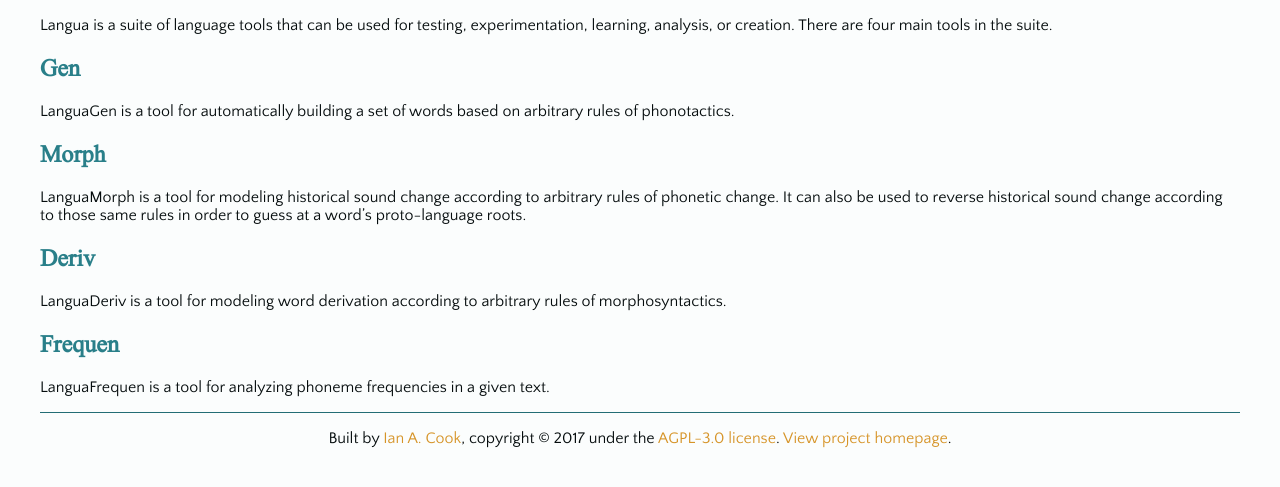
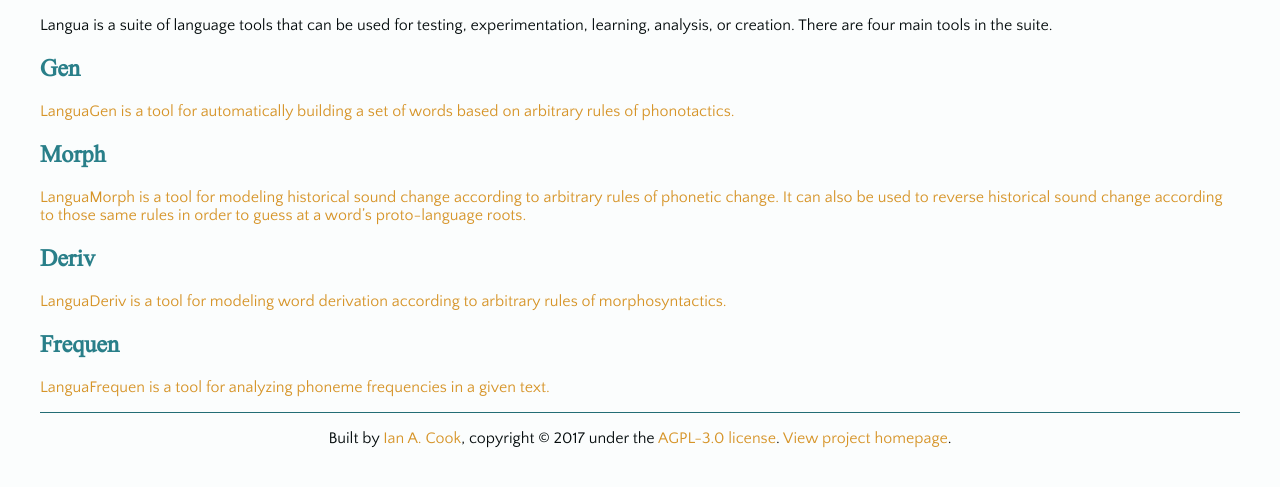
Before and after one commit to Susurrus-LLC/langua, a PHP site: page /index.php in a window 1280 px wide. Shown: the part 115-602 px from the top of the page. Run offline with PHP 8.4, Linux system fonts and the light colour scheme; some libraries are stand-ins or nearby versions.

Commit message:
Added tool links to homepage

```diff
--- a/components/header.php
+++ b/components/header.php
@@ -32,11 +32,11 @@
 			</div>
 			<nav>
 				<ul class="menu">
-					<li><a href="index" class="menu-item">Home</a></li>
-					<li><a href="gen" class="menu-item">Gen</a></li>
-					<li><a href="morph" class="menu-item">Morph</a></li>
-					<li><a href="deriv" class="menu-item">Deriv</a></li>
-					<li><a href="frequen" class="menu-item">Frequen</a></li>
+					<li><a href="index" class="page-link">Home</a></li>
+					<li><a href="gen" class="page-link">Gen</a></li>
+					<li><a href="morph" class="page-link">Morph</a></li>
+					<li><a href="deriv" class="page-link">Deriv</a></li>
+					<li><a href="frequen" class="page-link">Frequen</a></li>
 				</ul>
 			</nav>
 		</div>
--- a/index.php
+++ b/index.php
@@ -1,13 +1,23 @@
 <?php include("components/header.php"); ?>
 <div class="home">
 	<p>Langua is a suite of language tools that can be used for testing, experimentation, learning, analysis, or creation. There are four main tools in the suite.</p>
+	<div class="grid">
+		<a href="gen" class="page-link">
 			<h2>Gen</h2>
 			<p>LanguaGen is a tool for automatically building a set of words based on arbitrary rules of phonotactics.</p>
+		</a>
+		<a href="morph" class="page-link">
 			<h2>Morph</h2>
 			<p>LanguaMorph is a tool for modeling historical sound change according to arbitrary rules of phonetic change. It can also be used to reverse historical sound change according to those same rules in order to guess at a word&rsquo;s proto-language roots.</p>
+		</a>
+		<a href="deriv" class="page-link">
 			<h2>Deriv</h2>
 			<p>LanguaDeriv is a tool for modeling word derivation according to arbitrary rules of morphosyntactics.</p>
+		</a>
+		<a href="frequen" class="page-link">
 			<h2>Frequen</h2>
 			<p>LanguaFrequen is a tool for analyzing phoneme frequencies in a given text.</p>
+		</a>
+	</div>
 </div>
 <?php include("components/footer.php"); ?>
--- a/scripts/control.js
+++ b/scripts/control.js
@@ -3,9 +3,14 @@ loadContent = function loadContent(file) {
 }
 
 $(document).ready(function () {
-	$(".menu-item").click(function (e) {
+	$(".page-link").click(function (e) {
 		e.preventDefault();
-		var data = $(this).attr("href");
+		var data;
+		if ($(this).attr("href")) {
+			data = $(this).attr("href");
+		} else {
+			data = $(this).attr("data-page");
+		}
 		$(".app").fadeOut(250, function () {
 			loadContent(data);
 			$(".app").fadeIn(250);
--- a/scripts/control.min.js
+++ b/scripts/control.min.js
@@ -1 +1 @@
-loadContent=function(t){$(".app").load(t+".php ."+("index"===t?"home":t))},$(document).ready(function(){$(".menu-item").click(function(t){t.preventDefault();var e=$(this).attr("href");$(".app").fadeOut(250,function(){loadContent(e),$(".app").fadeIn(250)}),document.title="index"===e?"Langua | Language Tools":"Langua | "+e.slice(0,1).toUpperCase()+e.slice(1),history.pushState(e,e,e)}),window.addEventListener("popstate",function(t){var e=t.state;$(".app").fadeOut(250,function(){null===e?(loadContent("index"),document.title="Langua | Language Tools"):(loadContent(e),document.title="Langua | "+e.slice(0,1).toUpperCase()+e.slice(1)),$(".app").fadeIn(250)})})});
+loadContent=function(t){$(".app").load(t+".php ."+("index"===t?"home":t))},$(document).ready(function(){$(".page-link").click(function(t){t.preventDefault();var e;e=$(this).attr($(this).attr("href")?"href":"data-page"),$(".app").fadeOut(250,function(){loadContent(e),$(".app").fadeIn(250)}),document.title="index"===e?"Langua | Language Tools":"Langua | "+e.slice(0,1).toUpperCase()+e.slice(1),history.pushState(e,e,e)}),window.addEventListener("popstate",function(t){var e=t.state;$(".app").fadeOut(250,function(){null===e?(loadContent("index"),document.title="Langua | Language Tools"):(loadContent(e),document.title="Langua | "+e.slice(0,1).toUpperCase()+e.slice(1)),$(".app").fadeIn(250)})})});
```
Lines whose indentation alone changed are shown as unchanged.
